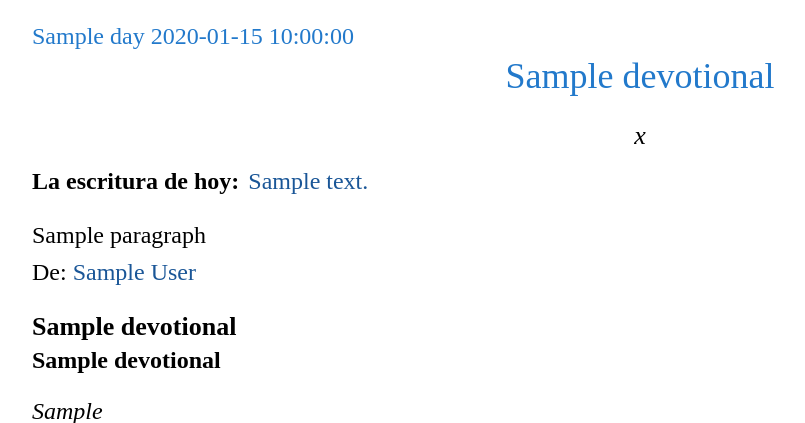
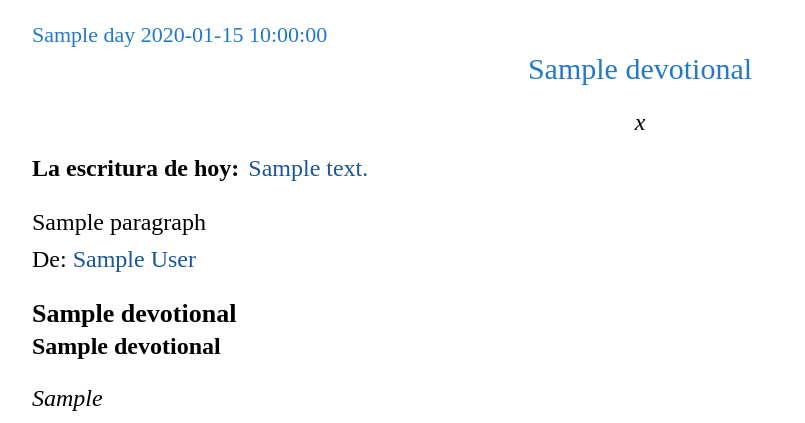
Before and after one commit to antastorga/antastorga.github.io, a Python web app: template templates/devotional.html.j2 in a window 1280 px wide. Shown: the top 423 px of the page, without its empty margins (0-805 px from the left). Run offline with Jinja, Linux system fonts and the light colour scheme; the template is opened without the code that fills it: most values are stand-ins (such as "Sample title", 1, 10 or a date in 2020).

Commit message:
change sizes to fit in one page

```diff
--- a/templates/devotional.html.j2
+++ b/templates/devotional.html.j2
@@ -8,14 +8,14 @@
 <div style="margin: 1.5em 1.5em;">
 
     <p
-        style="color: #2279cb; font-size: 24px; font-family: Serif; font-weight: lighter; line-height: 1em; margin-bottom: 0.25em;">
+        style="color: #2279cb; font-size: 22px; font-family: Serif; font-weight: lighter; line-height: 1em; margin-bottom: 0.25em;">
         {{devotional.day}} {{devotional.date}}</p>
     <h2
-        style="text-align: center; color: #2279cb; font-size: 36px; font-family: Serif; font-weight: lighter; margin-top: 0.2em; margin-bottom: 0.1em;">
+        style="text-align: center; color: #2279cb; font-size: 30px; font-family: Serif; font-weight: lighter; margin-top: 0.2em; margin-bottom: 0.1em;">
         {{devotional.title}}</h2>
 
     <p
-        style="font-style: italic; font-weight: lighter; font-size: 26px; font-family: Serif !important; text-align: center; line-height: 1em; margin-bottom: -0.85em;">
+        style="font-style: italic; font-weight: lighter; font-size: 24px; font-family: Serif !important; text-align: center; line-height: 1em; margin-bottom: -0.85em;">
         {{devotional.passage}}</p>
     <br>
     <p style="font-family: Serif !important; line-height: 1em; font-size: 24px; margin-bottom: 0.5em;"><strong>La
```
